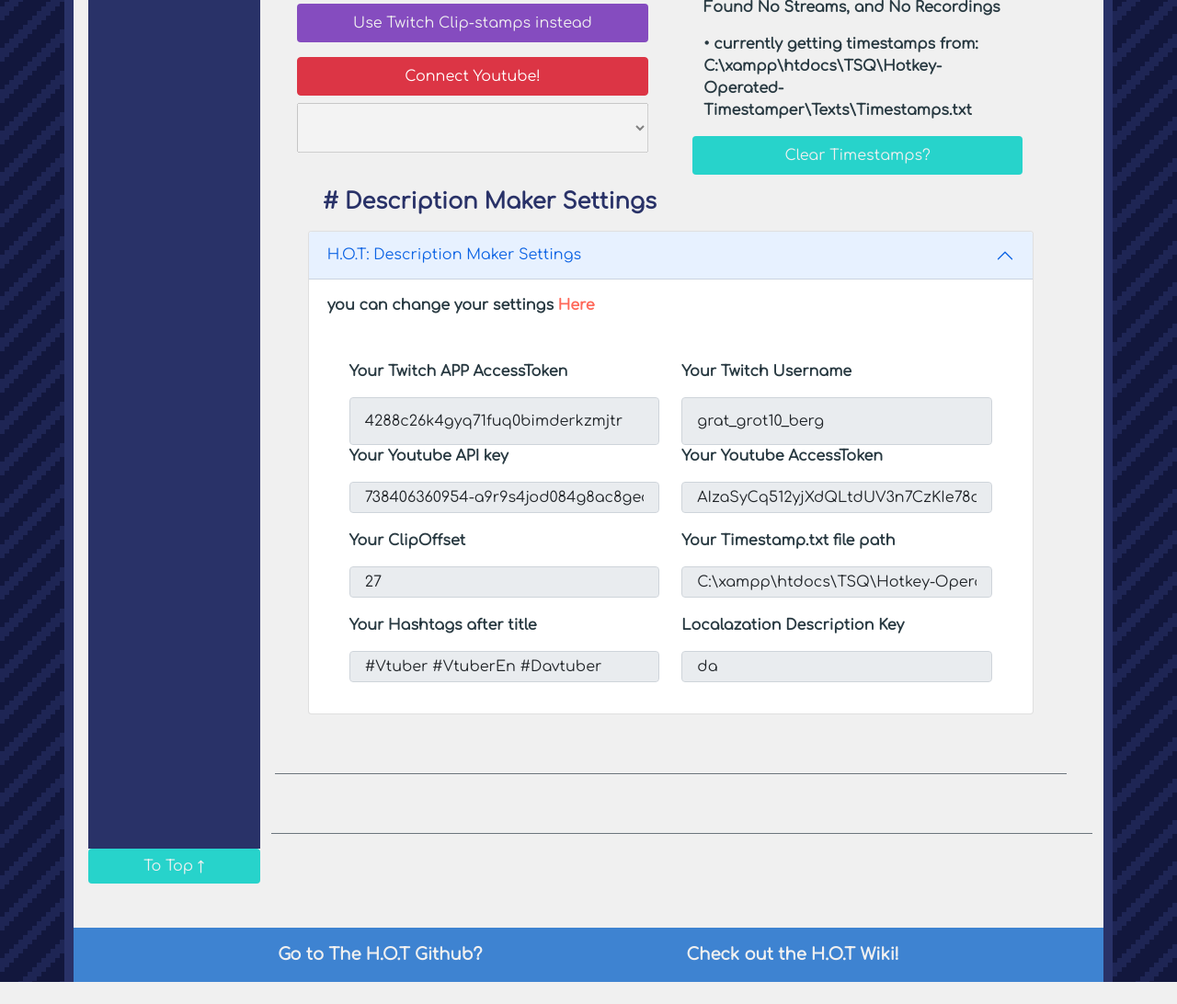
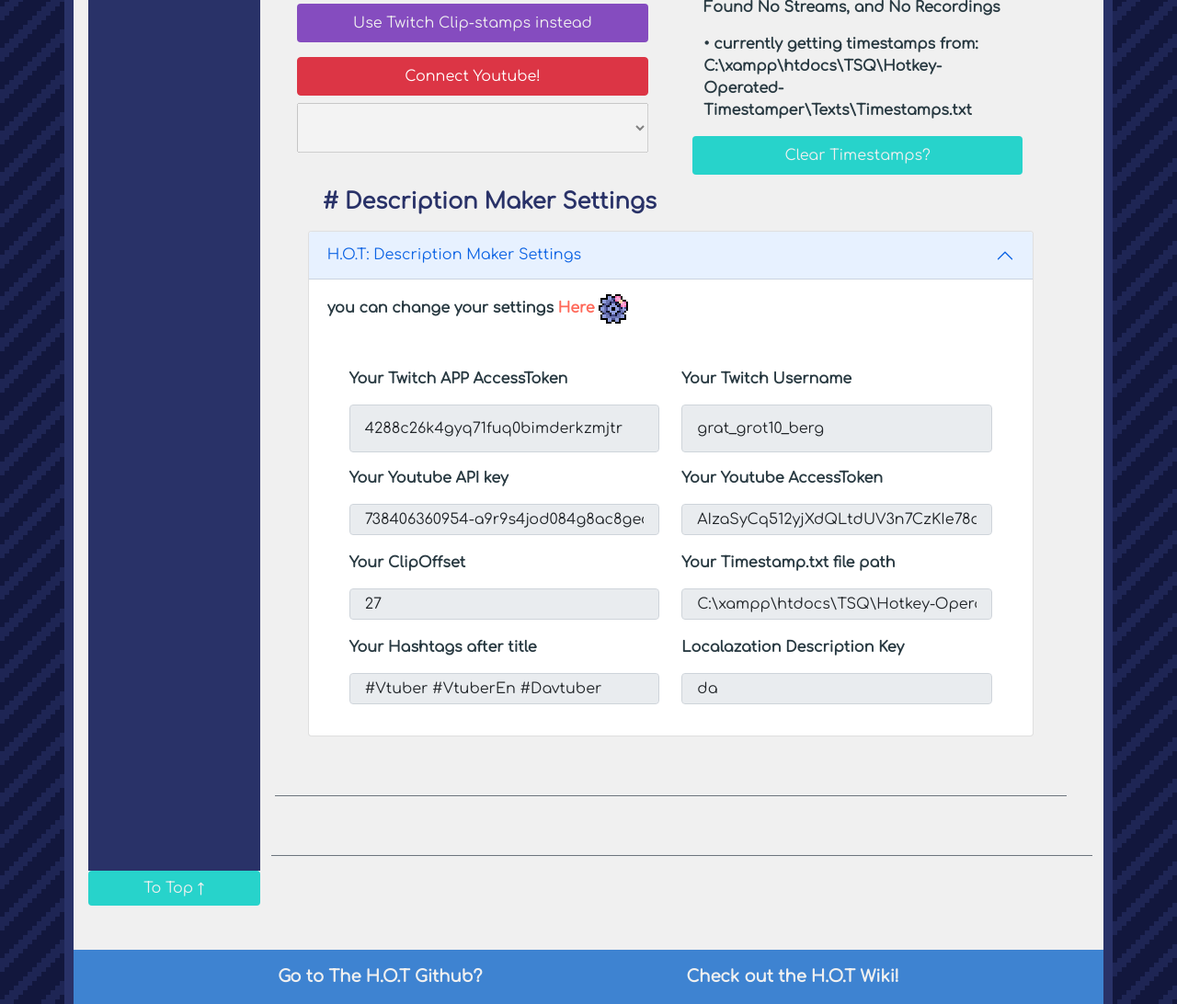
Before and after one commit to Grat10borg/Hotkey-Operated-Timestamper, a PHP site: page / in a window 1280 px wide, after a click on "H.O.T: Description Maker Settings". Shown: the part 788-1880 px from the top of the page at 92% size. Before the commit the page ends 1856 px from the top, so only its background shows below. Run offline with PHP 8.4, Linux system fonts and the light colour scheme; lists and menus that the app fills with data are empty; some libraries are stand-ins or nearby versions.

Commit message:
added icons and fixed mistake where icons were 28px instead of 32px

```diff
--- a/CSS+SCSS/style.css
+++ b/CSS+SCSS/style.css
@@ -196,13 +196,18 @@
       image-rendering: pixelated;
 }
 
-.imgPixelIcon {
-  width: 32px;
+.imgIcon {
+  display: inline-block;
+  width: 32px !important;
   -ms-interpolation-mode: nearest-neighbor;
       image-rendering: -webkit-optimize-contrast;
       image-rendering: -moz-crisp-edges;
       image-rendering: -o-pixelated;
       image-rendering: pixelated;
+}
+
+a .imgIcon:hover {
+  opacity: 80%;
 }
 
 .CharaGreen {
@@ -238,15 +243,6 @@
 }
 
 .imgPixel {
-  -ms-interpolation-mode: nearest-neighbor;
-      image-rendering: -webkit-optimize-contrast;
-      image-rendering: -moz-crisp-edges;
-      image-rendering: -o-pixelated;
-      image-rendering: pixelated;
-}
-
-.imgIcon {
-  width: 28px;
   -ms-interpolation-mode: nearest-neighbor;
       image-rendering: -webkit-optimize-contrast;
       image-rendering: -moz-crisp-edges;
--- a/CSS+SCSS/style.scss
+++ b/CSS+SCSS/style.scss
@@ -178,10 +178,17 @@
   max-width: 250px;
   image-rendering: pixelated;
 }
-.imgPixelIcon {
-  width: 32px;
+.imgIcon {
+  display: inline-block; // so it can sit besides text
+  width: 32px !important;
   image-rendering: pixelated;
 }
+a{
+  .imgIcon:hover{
+    opacity: 80%;
+    }
+}
+
 // DescMaker Specific
 
 .CharaGreen {
@@ -213,10 +220,6 @@
 }
 
 .imgPixel {
-  image-rendering: pixelated;
-}
-.imgIcon {
-  width: 28px;
   image-rendering: pixelated;
 }
 .errorImg {
--- a/Highlight.php
+++ b/Highlight.php
@@ -164,7 +164,7 @@
                                                 </div>
                                             </div>
                                             <hr>
-                                            <h4># Hints! <img class="imgPixelIcon" src="img/HOT_Icon.png" alt="H.O.T small Icon"></h4>
+                                            <h4># Hints! <img class="imgIcon" src="img/HOT_Icon.png" alt="H.O.T small Icon"></h4>
                                             <div>
                                                 <h5>Quick Download Clip Script!</h5>
                                                 <input disabled type="text" class="form-control form-control-sm" value='javascript:window.open(document.getElementsByTagName("video")[0].src)'>
--- a/includes/H.O.T_DescMaker/HtmlTopDescriptionData.php
+++ b/includes/H.O.T_DescMaker/HtmlTopDescriptionData.php
@@ -50,7 +50,7 @@
                             </h2>
                             <div id="collapseTwo" class="accordion-collapse collapse" aria-labelledby="headingTwo" data-bs-parent="#accordionExample">
                                 <div class="accordion-body">
-                                    <p class="mb-5">you can change your settings <a href="Settings.php">Here</a></p>
+                                    <p class="mb-5">you can change your settings <a href="Settings.php">Here <img class="imgIcon" src="img\Icons\GearCuteIcon.png"></a></p>
                                     <div class="container">
                                         <div class="row">
                                             <div class="col m-auto">
@@ -74,7 +74,7 @@
                                                 ?>
                                             </div>
                                         </div>
-                                        <div class="row">
+                                        <div class="row mt-3">
                                             <div class="col">
                                                 <p>Your Youtube API key</p>
                                                 <?php
```
Also changed, not shown: img/Icons/GearBoringIcon.png (added), img/Icons/GearCuteIcon.png (added), img/Icons/LockedIcon.png (added), img/Icons/TextDocIcon.png (added), img/Icons/TimestampTXTIcon.png (added), img/Icons/TransgenderIcon.png (added), img/Icons/TwitchIcon.png (added), img/Icons/UnlockedIcon.png (added), img/Icons/YouTubeIcon.png (added), 1 other file.
